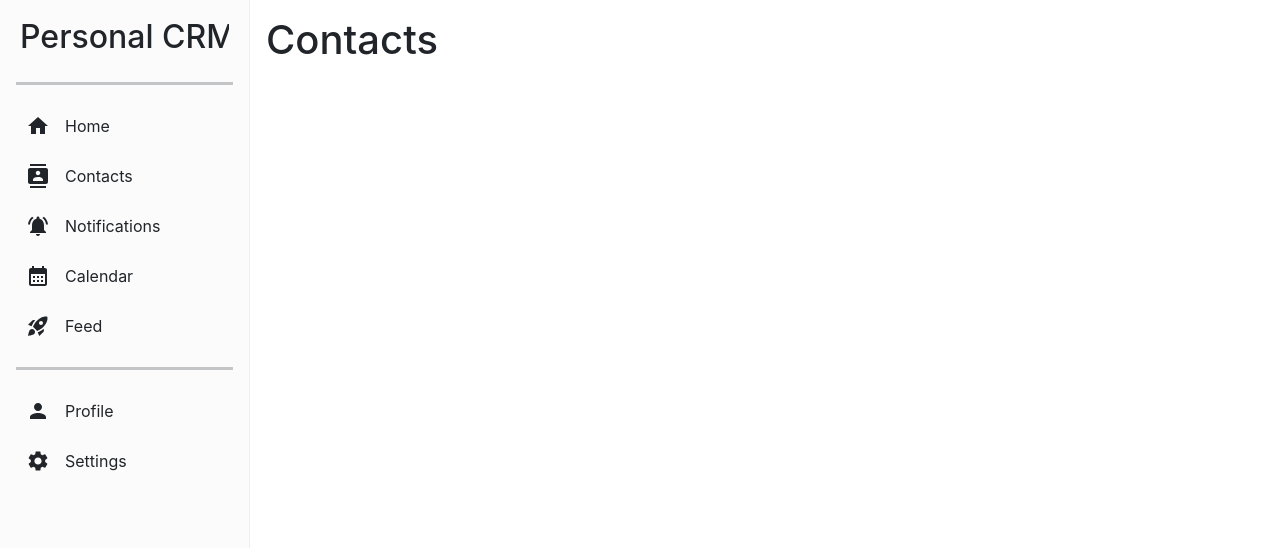
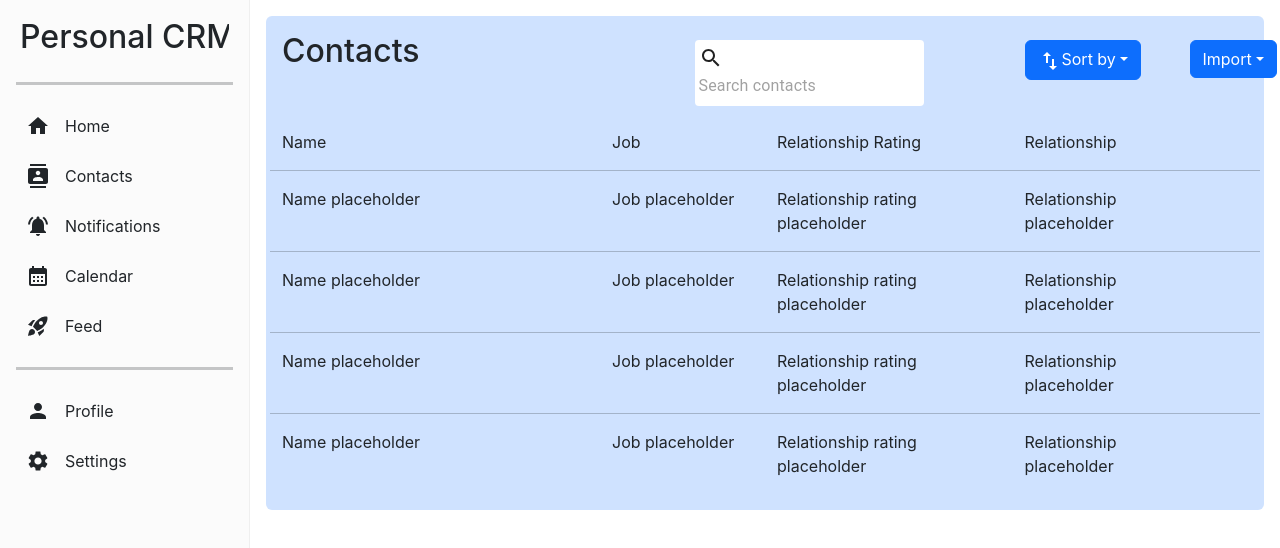
Before and after one commit to leesaye/project-23-marc-copy, a React (Create React App) app in the folder project/frontend/personal-crm/: page /contacts in a window 1280 px wide. Shown: the top 548 px of the page. Built offline with nearby package versions, Linux system fonts and the light colour scheme.

Commit message:
Added Contact and started contacts page

```diff
--- /dev/null
+++ b/project/frontend/personal-crm/src/components/Contact.js
@@ -0,0 +1,21 @@
+function Contact() {
+    return (
+        <div className="row">
+            <hr />
+            <div className="col-4">
+                <p>Name placeholder</p>
+            </div>
+            <div className="col-2">
+                <p>Job placeholder</p>
+            </div>
+            <div className="col-3">
+                <p>Relationship rating placeholder</p>
+            </div>
+            <div className="col-2">
+                <p>Relationship placeholder</p>
+            </div>
+        </div>
+    );
+}
+
+export default Contact;
--- a/project/frontend/personal-crm/src/pages/Contacts.js
+++ b/project/frontend/personal-crm/src/pages/Contacts.js
@@ -1,9 +1,70 @@
 import Layout from '../components/Layout';
+import Paper from '@mui/material/Paper';
+import InputBase from '@mui/material/InputBase';
+import SearchIcon from '@mui/icons-material/Search';
+import SwapVertIcon from '@mui/icons-material/SwapVert';
+import Contact from '../components/Contact';
 
 function Contacts() {
     return (
         <Layout>
-            <h1>Contacts</h1>
+            <div className="conatiner bg-primary-subtle rounded p-3">
+                <div className="row">
+                    <div className="col-5">
+                        <h2>Contacts</h2>
+                    </div>
+                    <div className="col-4 mt-2">
+                        <Paper elevation={0} component="form" className="p-1 w-75">
+                            <SearchIcon />
+                            <InputBase placeholder="Search contacts" inputProps={{ 'aria-label': 'search contacts' }} />
+                        </Paper>
+                    </div>
+                    <div className="col-2 mt-2">
+                        <div className="dropdown">
+                            <button className="btn btn-primary dropdown-toggle" type="button" id="sortDropdown" data-bs-toggle="dropdown" aria-expanded="false">
+                                <SwapVertIcon />
+                                Sort by
+                            </button>
+                            <ul class="dropdown-menu" aria-labelledby="sortDropdown">
+                                <li><button class="dropdown-item">Name (asc)</button></li>
+                                <li><button class="dropdown-item">Name (desc)</button></li>
+                                <li><button class="dropdown-item">Relationship rating (asc)</button></li>
+                                <li><button class="dropdown-item">Relationship rating (desc)</button></li>
+                            </ul>
+                        </div>
+                    </div>
+                    <div className="col-1 mt-2">
+                        <div className="dropdown">
+                            <button className="btn btn-primary dropdown-toggle" type="button" id="sortDropdown" data-bs-toggle="dropdown" aria-expanded="false">
+                                Import
+                            </button>
+                            <ul class="dropdown-menu" aria-labelledby="sortDropdown">
+                                <li><button class="dropdown-item">Upload CSV</button></li>
+                                <li><button class="dropdown-item">Connect with LinkedIn</button></li>
+                            </ul>
+                        </div>
+                    </div>
+                </div>
+                <div className="row mt-4">
+                    <div className="col-4">
+                        <p>Name</p>
+                    </div>
+                    <div className="col-2">
+                        <p>Job</p>
+                    </div>
+                    <div className="col-3">
+                        <p>Relationship Rating</p>
+                    </div>
+                    <div className="col-2">
+                        <p>Relationship</p>
+                    </div>
+                </div>
+                <Contact />
+                <Contact />
+                <Contact />
+                <Contact />
+
+            </div>
         </Layout>
     );
 }
```
